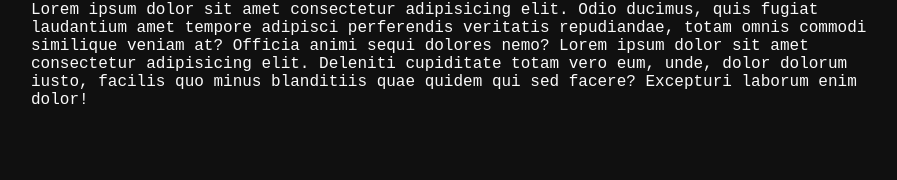
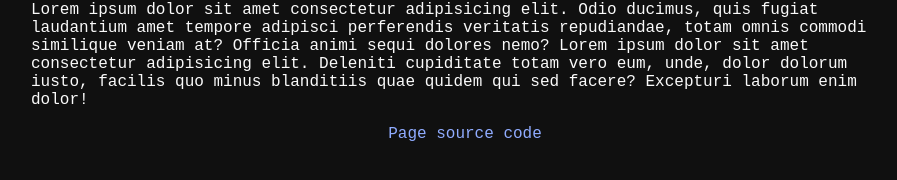
Before and after one commit to karmek-k/homepage-v4, a Next.js app: page / in a window 1280 px wide. Shown: the part 132-312 px from the top of the page, without its empty margins (175-1072 px from the left). Built offline with nearby package versions, Linux system fonts and the light colour scheme.

Commit message:
Create SourceCodeLink component

```diff
--- /dev/null
+++ b/components/SourceCodeLink.tsx
@@ -0,0 +1,16 @@
+import styles from '../styles/SourceCodeLink.module.css';
+
+export function SourceCodeLink() {
+  return (
+    <div className={styles.container}>
+      <a
+        href="//github.com/karmek-k/homepage-v4"
+        target="_blank"
+        rel="noreferrer"
+        className={styles.link}
+      >
+        Page source code
+      </a>
+    </div>
+  );
+}
--- a/pages/index.tsx
+++ b/pages/index.tsx
@@ -1,6 +1,7 @@
 import type { NextPage } from 'next';
 import { AsciiHeader } from '../components/AsciiHeader';
 import { Container } from '../components/Container';
+import { SourceCodeLink } from '../components/SourceCodeLink';
 
 const Home: NextPage = () => {
   return (
@@ -18,6 +19,9 @@ const Home: NextPage = () => {
           facilis quo minus blanditiis quae quidem qui sed facere? Excepturi
           laborum enim dolor!
         </main>
+        <footer>
+          <SourceCodeLink />
+        </footer>
       </Container>
     </>
   );
--- /dev/null
+++ b/styles/SourceCodeLink.module.css
@@ -0,0 +1,12 @@
+.link {
+  text-decoration: none;
+
+  color: #90acff;
+}
+
+.container {
+  margin-top: 1rem;
+
+  display: flex;
+  justify-content: center;
+}
```
